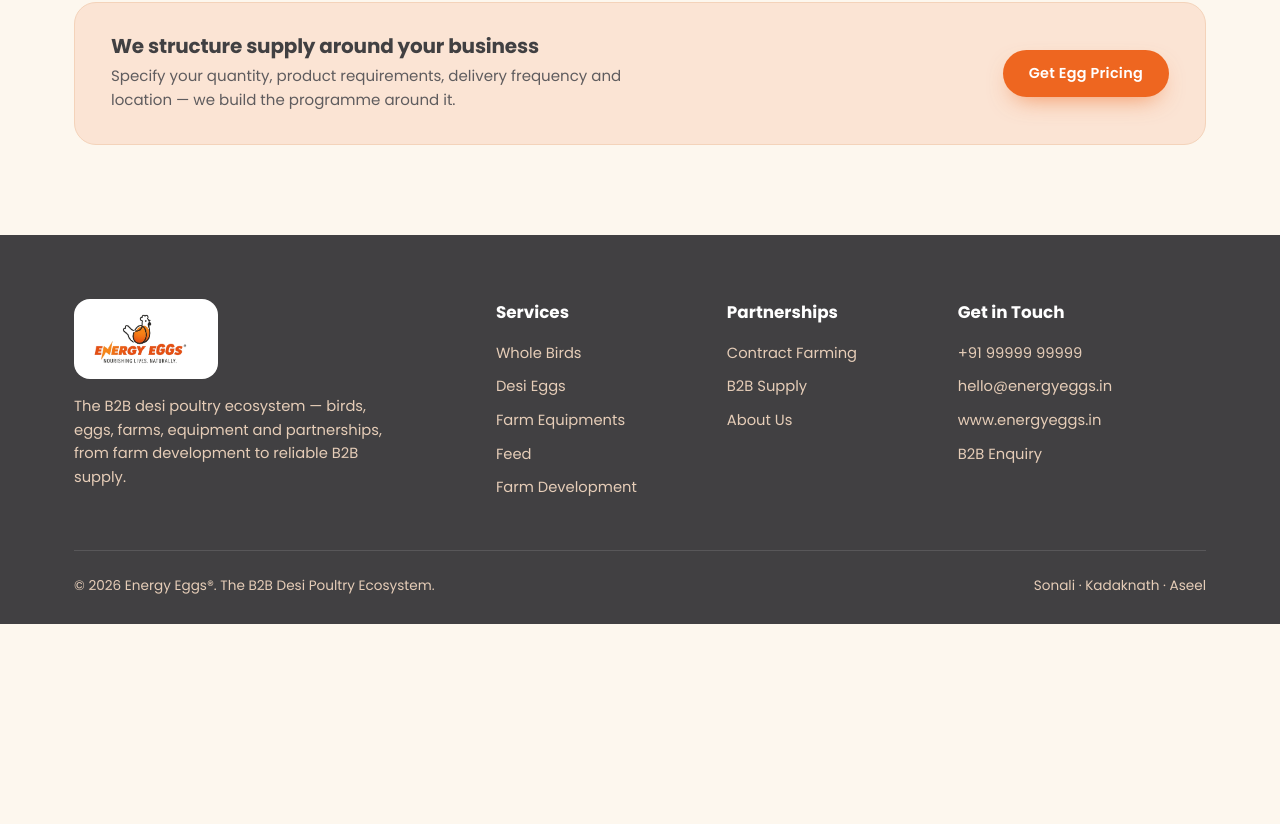
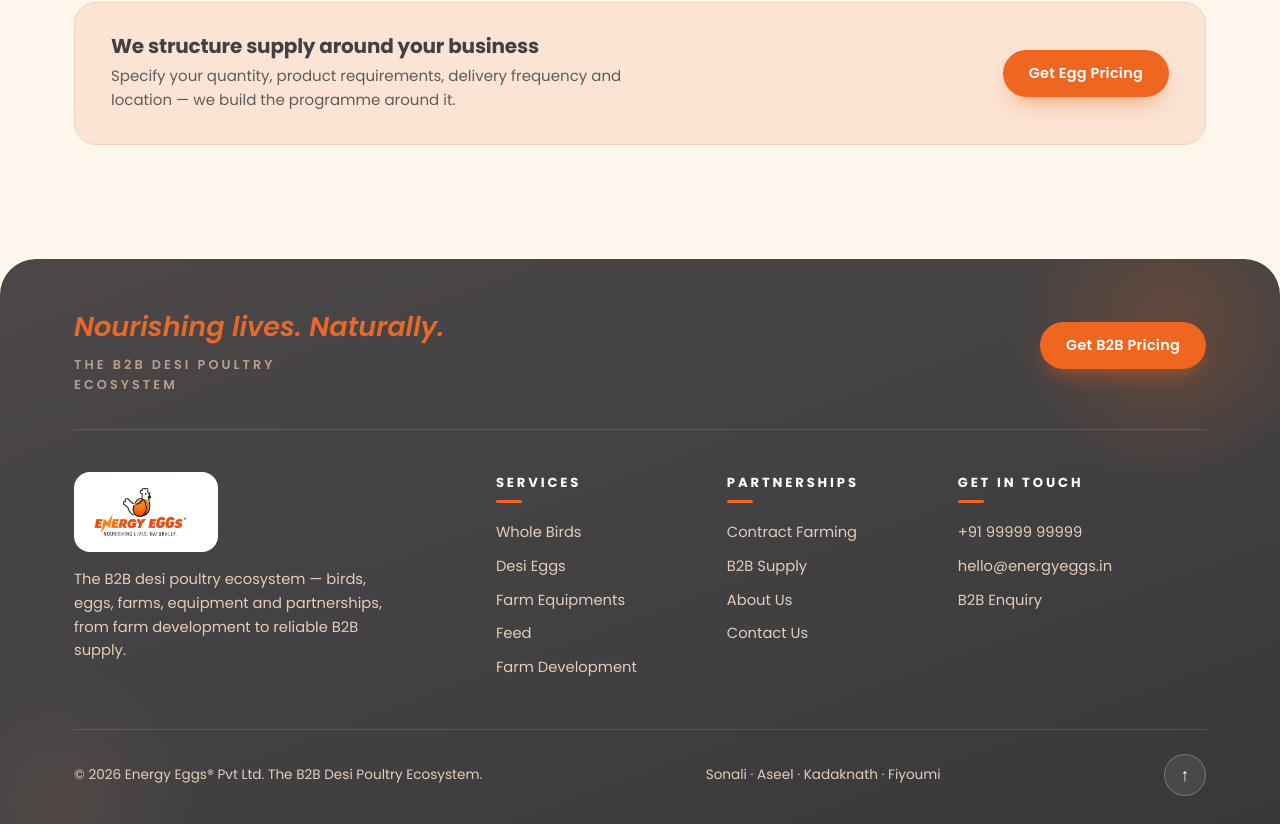
Before and after one commit to shirajgit/energy-eggs, a React (Vite) app: page /eggs in a window 1280 px wide. Shown: the part 3090-3914 px from the top of the page. Before the commit the page ends 3714 px from the top, so only its background shows below. Built offline with nearby package versions, Linux system fonts and the light colour scheme.

Commit message:
Enhance footer and home page: add tagline, B2B pricing link, statistics band, and updated styling for improved user experience

```diff
--- a/src/components/Layout.tsx
+++ b/src/components/Layout.tsx
@@ -140,6 +140,13 @@
       {/* FOOTER */}
       <footer>
         <div className="wrap">
+          <div className="foot-top">
+            <div>
+              <span className="script foot-tagline">Nourishing lives. Naturally.</span>
+              <p className="foot-tagsub">The B2B Desi Poultry Ecosystem</p>
+            </div>
+            <Link to="/contact" className="btn">Get B2B Pricing</Link>
+          </div>
           <div className="foot-grid">
             <div>
               <Logo light />
@@ -161,18 +168,26 @@
               <Link to="/contract-farming">Contract Farming</Link>
               <Link to="/b2b-supply">B2B Supply</Link>
               <Link to="/about">About Us</Link>
+              <Link to="/contact">Contact Us</Link>
             </div>
             <div>
               <h4>Get in Touch</h4>
               <a href="tel:+919999999999">+91 99999 99999</a>
               <a href="mailto:hello@energyeggs.in">hello@energyeggs.in</a>
-              <a href="https://energyeggs.vercel.app">www.energyeggs.in</a>
               <Link to="/contact">B2B Enquiry</Link>
             </div>
           </div>
           <div className="foot-bottom">
-            <span>© 2026 Energy Eggs®. The B2B Desi Poultry Ecosystem.</span>
-            <span>Sonali · Kadaknath · Aseel</span>
+            <span>© 2026 Energy Eggs® Pvt Ltd. The B2B Desi Poultry Ecosystem.</span>
+            <span>Sonali · Aseel · Kadaknath · Fiyoumi</span>
+            <button
+              type="button"
+              className="to-top"
+              aria-label="Back to top"
+              onClick={() => window.scrollTo({ top: 0, behavior: 'smooth' })}
+            >
+              ↑
+            </button>
           </div>
         </div>
       </footer>
--- a/src/index.css
+++ b/src/index.css
@@ -242,6 +242,26 @@
 .rate-card .spec-table td:first-child{width:26%}
 .rate-card .spec-table td:nth-child(n+3){font-weight:600;color:var(--brown)}
 
+/* ---------- Home: stats band, ecosystem, rate minis ---------- */
+.stats-band{margin-top:64px;background:linear-gradient(120deg,var(--orange),var(--orange-light));border-radius:26px;padding:38px 28px;display:grid;grid-template-columns:repeat(4,1fr);gap:20px;text-align:center;color:#fff;box-shadow:0 24px 50px -25px rgba(238,102,32,.6)}
+.stats-band .n{font-family:var(--font-head);font-size:2.3rem;font-weight:800;display:block;line-height:1.15}
+.stats-band small{font-size:.68rem;letter-spacing:.22em;text-transform:uppercase;font-weight:700;color:#ffe1cd}
+.eco-grid{display:grid;grid-template-columns:repeat(3,1fr);gap:22px}
+.eco-card{position:relative;background:#fff;border:1px solid var(--line);border-radius:20px;padding:30px 26px;overflow:hidden;transition:transform .25s,box-shadow .25s}
+.eco-card:hover{transform:translateY(-6px);box-shadow:var(--shadow)}
+.eco-num{position:absolute;top:-16px;right:8px;font-family:var(--font-head);font-weight:800;font-size:4.8rem;color:var(--orange-soft);line-height:1;user-select:none}
+.eco-card h3{position:relative;font-size:.95rem;letter-spacing:.2em;color:var(--orange);margin-bottom:8px}
+.eco-card p{position:relative;font-size:.9rem;color:var(--brown-soft)}
+.rate-mini h3{color:var(--orange);font-size:1.2rem}
+.rate-rows{list-style:none;margin:16px 0 14px;display:flex;flex-direction:column}
+.rate-rows li{display:flex;justify-content:space-between;align-items:center;gap:12px;padding:11px 0;border-bottom:1px dashed var(--line);font-size:.95rem;color:var(--brown-soft)}
+.rate-rows li:last-child{border-bottom:0}
+.rate-rows b{font-family:var(--font-head);font-weight:700;color:var(--orange);white-space:nowrap}
+.rate-note-sm{font-size:.82rem;color:var(--brown-soft)}
+@media(max-width:960px){.eco-grid{grid-template-columns:1fr 1fr}}
+@media(max-width:760px){.stats-band{grid-template-columns:repeat(2,1fr);padding:30px 22px}}
+@media(max-width:560px){.eco-grid{grid-template-columns:1fr}}
+
 /* ---------- Home: breed showcase & paths ---------- */
 .breed-minis{display:grid;grid-template-columns:repeat(4,1fr);gap:22px}
 .breed-mini{display:block;background:#fff;border:1px solid var(--line);border-radius:20px;overflow:hidden;text-align:center;padding-bottom:22px;transition:transform .25s,box-shadow .25s}
@@ -411,14 +431,23 @@
 .cta-band .btn.ghost.light:hover{background:#fff;color:var(--orange)}
 
 /* ---------- Footer ---------- */
-footer{background:var(--brown);color:#e6cdb8;padding:64px 0 28px}
-.foot-grid{display:grid;grid-template-columns:2fr 1fr 1fr 1.3fr;gap:40px;padding-bottom:40px;border-bottom:1px solid rgba(255,255,255,.12)}
-footer h4{color:#fff;font-family:var(--font-head);margin-bottom:16px;font-size:1.05rem}
+footer{background:linear-gradient(160deg,#4c4749 0%,var(--brown) 55%,#38373a 100%);color:#e6cdb8;padding:0 0 28px;border-radius:36px 36px 0 0;position:relative;overflow:hidden;margin-top:24px}
+footer::before{content:"";position:absolute;top:-160px;right:-120px;width:460px;height:460px;border-radius:50%;background:radial-gradient(50% 50% at 50% 50%,rgba(238,102,32,.2),rgba(238,102,32,0) 70%);pointer-events:none}
+footer::after{content:"";position:absolute;bottom:-180px;left:-140px;width:400px;height:400px;border-radius:50%;background:radial-gradient(50% 50% at 50% 50%,rgba(163,117,95,.16),rgba(163,117,95,0) 70%);pointer-events:none}
+footer .wrap{position:relative;z-index:1}
+.foot-top{display:flex;justify-content:space-between;align-items:center;gap:24px;padding:46px 0 34px;border-bottom:1px solid rgba(255,255,255,.12);flex-wrap:wrap}
+.foot-tagline{font-size:1.7rem;color:var(--orange-light)}
+.foot-tagsub{font-size:.8rem;letter-spacing:.24em;text-transform:uppercase;font-weight:600;color:#b9a08d;margin-top:6px}
+.foot-grid{display:grid;grid-template-columns:2fr 1fr 1fr 1.3fr;gap:40px;padding:42px 0 40px;border-bottom:1px solid rgba(255,255,255,.12)}
+footer h4{color:#fff;font-family:var(--font-head);margin-bottom:18px;font-size:.82rem;letter-spacing:.22em;text-transform:uppercase;position:relative;padding-bottom:10px}
+footer h4::after{content:"";position:absolute;left:0;bottom:0;width:26px;height:3px;border-radius:3px;background:var(--orange)}
 footer .logo{color:#fff;margin-bottom:16px}
-footer a{color:#e6cdb8;display:block;margin-bottom:10px;font-size:.92rem;transition:color .2s}
-footer a:hover{color:var(--orange-light)}
+footer a{color:#e6cdb8;display:block;margin-bottom:10px;font-size:.92rem;transition:color .2s,transform .2s;width:fit-content}
+footer a:hover{color:var(--orange-light);transform:translateX(4px)}
 footer p{font-size:.92rem;max-width:34ch}
-.foot-bottom{display:flex;justify-content:space-between;align-items:center;padding-top:24px;font-size:.85rem;flex-wrap:wrap;gap:10px}
+.foot-bottom{display:flex;justify-content:space-between;align-items:center;padding-top:24px;font-size:.85rem;flex-wrap:wrap;gap:14px}
+.to-top{width:42px;height:42px;border-radius:50%;border:1px solid rgba(255,255,255,.25);background:rgba(255,255,255,.08);color:#fff;font-size:1.1rem;cursor:pointer;transition:background .2s,border-color .2s,transform .2s;flex:none}
+.to-top:hover{background:var(--orange);border-color:var(--orange);transform:translateY(-3px)}
 
 /* ---------- Reveal animation ---------- */
 .reveal{opacity:0;transform:translateY(30px);transition:opacity .7s ease,transform .7s ease}
--- a/src/pages/Home.tsx
+++ b/src/pages/Home.tsx
@@ -20,6 +20,27 @@
 ]
 
 const BRAND_VALUES = ['Healthy Birds', 'Natural Feed', 'Ethical Farming', 'Better Taste & Nutrition', 'Farm Raised', 'Honest Food']
+
+const STATS_BAND: [n: string, label: string][] = [
+  ['4', 'Desi Breeds'],
+  ['2', 'Production Models'],
+  ['6', 'Ecosystem Pillars'],
+  ['100%', 'B2B Focused'],
+]
+
+const BIRD_RATE_ROWS: [label: string, value: string][] = [
+  ['Sonali', '₹500 /kg'],
+  ['Aseel', '₹700 /kg'],
+  ['Kadaknath', '₹750 /kg'],
+  ['Fiyoumi', '₹1,500 /kg'],
+]
+
+const EGG_RATE_ROWS: [label: string, value: string][] = [
+  ['A-Grade', '₹11.25 – ₹12.00'],
+  ['A + B Grade', '₹11.00 – ₹11.75'],
+  ['B Grade', '₹10.75 – ₹11.25'],
+  ['Processing add-ons', '₹0 – ₹1 /egg'],
+]
 
 const WHAT_WE_DO = [
   {
@@ -181,10 +202,16 @@
                   </div>
                   <h3>{f.title}</h3>
                   <p>{f.text}</p>
+                  <span className="feature-more">Explore →</span>
                 </Link>
               </Reveal>
             ))}
           </div>
+          <Reveal className="stats-band">
+            {STATS_BAND.map(([n, label]) => (
+              <div key={label}><span className="n">{n}</span><small>{label}</small></div>
+            ))}
+          </Reveal>
         </div>
       </section>
 
@@ -196,14 +223,12 @@
             <h2>From farm to B2B market</h2>
             <p>Energy Eggs is building an interconnected poultry ecosystem.</p>
           </Reveal>
-          <div className="flow">
+          <div className="eco-grid">
             {ECOSYSTEM.map(([title, text], i) => (
-              <Reveal key={title} className="flow-step">
-                <div className="flow-card">
-                  <h3>{title}</h3>
-                  <p>{text}</p>
-                </div>
-                {i < ECOSYSTEM.length - 1 && <div className="flow-arrow" aria-hidden="true">↓</div>}
+              <Reveal key={title} className="eco-card">
+                <span className="eco-num" aria-hidden="true">{String(i + 1).padStart(2, '0')}</span>
+                <h3>{title}</h3>
+                <p>{text}</p>
               </Reveal>
             ))}
           </div>
@@ -288,14 +313,33 @@
             <span className="eyebrow">Transparent Pricing</span>
             <h2>Published rate cards. No guesswork.</h2>
             <p>
-              Live bird rates by breed and age, and per-egg ex-farm prices tiered by monthly
-              commitment — from ₹10.75 to ₹12.00 per egg, with processing add-ons from ₹0.00 to
-              ₹1.00. Commit a monthly volume and unlock preferential slabs with priority supply.
+              Every price is published — bird rates by breed and age, egg prices tiered by monthly
+              commitment. Commit a volume and unlock preferential slabs with priority supply.
             </p>
           </Reveal>
-          <div className="hero-cta" style={{ justifyContent: 'center' }}>
-            <Link to="/birds" className="btn ghost">Bird Rate Card</Link>
-            <Link to="/eggs" className="btn ghost">Egg Rate Card</Link>
+          <div className="cards-2">
+            <Reveal className="panel rate-mini">
+              <h3>Live Bird Rates</h3>
+              <ul className="rate-rows">
+                {BIRD_RATE_ROWS.map(([label, value]) => (
+                  <li key={label}><span>{label}</span><b>{value}</b></li>
+                ))}
+              </ul>
+              <p className="rate-note-sm">Per-bird rates published by age — day-old chicks to 20+ weeks. Minimum order 10 birds.</p>
+              <Link to="/birds" className="panel-link">View bird rate card →</Link>
+            </Reveal>
+            <Reveal className="panel rate-mini">
+              <h3>Ex-Farm Egg Prices</h3>
+              <ul className="rate-rows">
+                {EGG_RATE_ROWS.map(([label, value]) => (
+                  <li key={label}><span>{label}</span><b>{value}</b></li>
+                ))}
+              </ul>
+              <p className="rate-note-sm">Tiered by monthly commitment — from 5,000 to 100,000+ eggs per month.</p>
+              <Link to="/eggs" className="panel-link">View egg rate card →</Link>
+            </Reveal>
+          </div>
+          <div className="hero-cta" style={{ justifyContent: 'center', marginTop: 36 }}>
             <Link to="/b2b-supply#volume-commitment" className="btn">Volume Commitment Program</Link>
           </div>
         </div>
```
